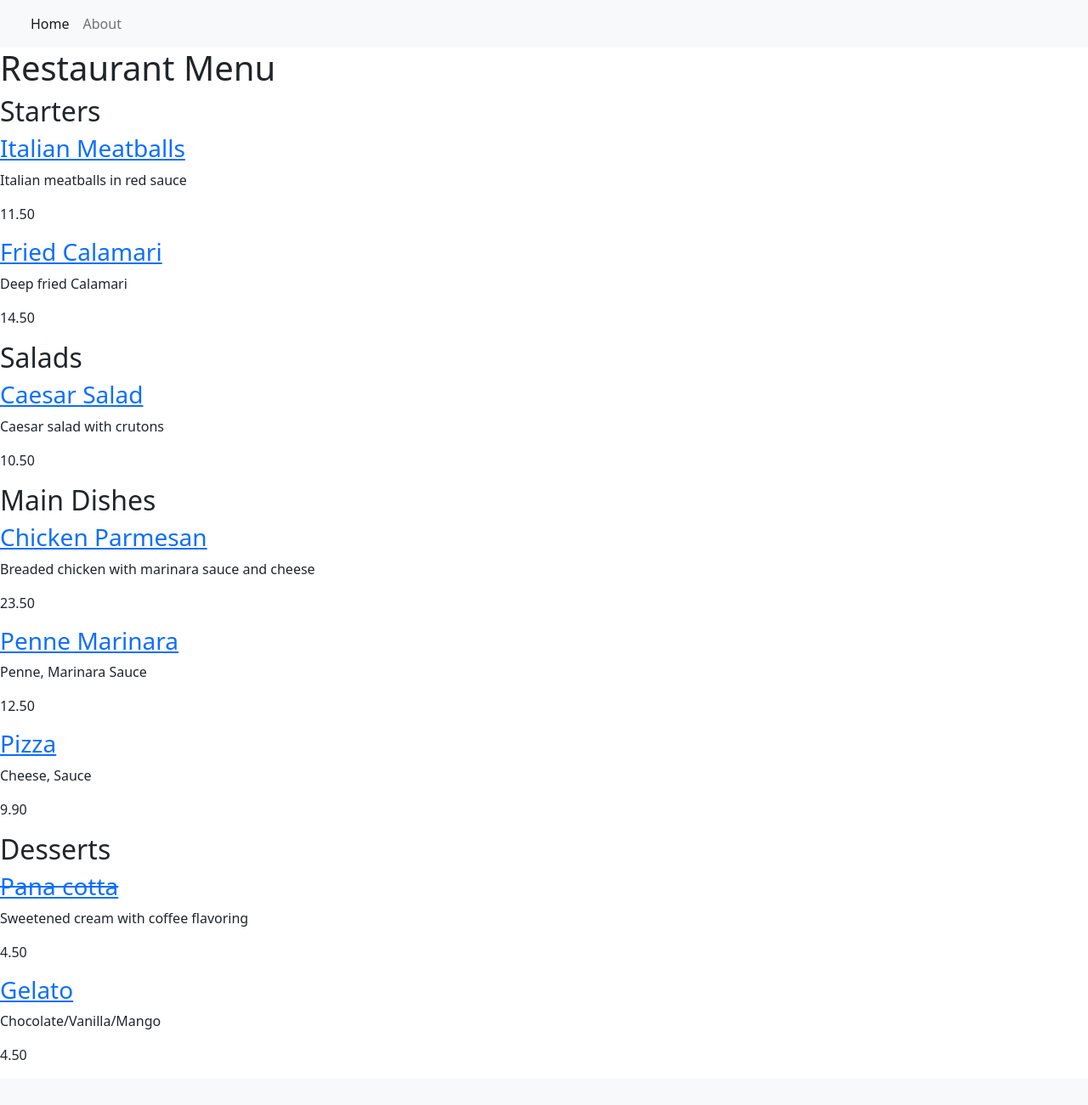
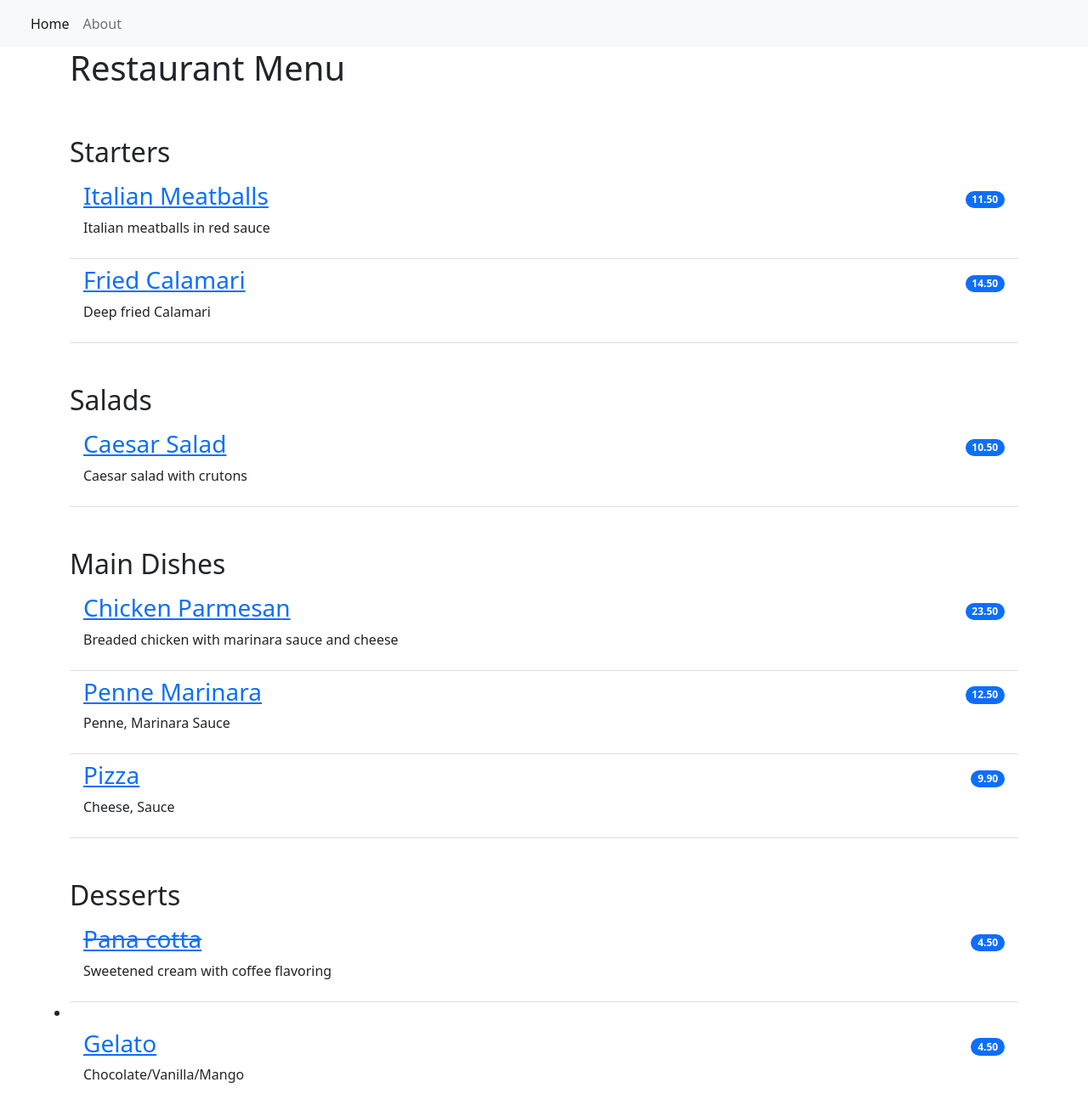
Before and after one commit to emilyhalperin96/restaurant_web_app, a Django app: page / in a window 1280 px wide. Shown: the whole page at 85% size. Before the commit the page ends 1248 px from the top, so only its background shows below. Run offline with Django 4.2, Linux system fonts and the light colour scheme; data comes from the database, SQL or seed files in the repository; some libraries are stand-ins or nearby versions.

Commit message:
add styling

```diff
--- a/restaurant_menu/urls.py
+++ b/restaurant_menu/urls.py
@@ -3,5 +3,5 @@ from . import views
 
 urlpatterns = [
     path('', views.MenuList.as_view(), name='home'),
-    path('item/<int:pk>/', views.MenuItemDetail.as_view(), name='menu_item')
+    path('item/<int:pk>/', views.MenuItemDetail.as_view(), name='menu_item'),
 ]
--- a/templates/index.html
+++ b/templates/index.html
@@ -1,20 +1,36 @@
 {% extends 'base.html' %}
 {% block content %}
+
+<div class="container">
         <h1>Restaurant Menu</h1>
+        <ul class="list-group list-group-flush">
             {% for meal in meals %}
-            <h2>{{ meal.1 }}</h2>
+                <h2 class="pt-5">{{ meal.1 }}</h2>
                     {% for m in item_list %}
                         {% if m.meal_type  == meal.0 %}
                             {% if m.status == 0 %}
+
+                            <li class="list-group-item d-flex justify-content-between align-items-center border-0 pb-0">
                                 <a href="{% url 'menu_item' m.pk %}"><h3><del>{{ m.meal }}</del></h3></a>
+                                <span class="badge bg-primary rounded-pill">{{m.price}}</span>
+                            </li>
+                            <li class="list-group-item pt-0">
                                 <p>{{ m.description }}</p>
-                            <p>{{ m.price }}</p>
+                            </li>
+                            <li>
+                            </li>
                                 {% else %}
+                                <li class="list-group-item d-flex justify-content-between align-items-center border-0 pb-0">
                                     <a href="{% url 'menu_item' m.pk %}"><h3>{{m.meal}}</h3></a>
+                                    <span class="badge bg-primary rounded-pill">{{m.price}}</span>
+                                </li>
+                                <li class="list-group-item pt-0">
                                     <p>{{ m.description }}</p>
-                            <p>{{ m.price }}</p>
+                                </li>
                             {% endif%}
                         {% endif %}
                     {% endfor %}
             {% endfor%}
+    </ul>
+</div>
 {% endblock content %}
--- a/templates/menu_item_detail.html
+++ b/templates/menu_item_detail.html
@@ -1,8 +1,9 @@
 {% extends 'base.html' %}
 {% block content %}
 
-        <h1>{{item.meal}}</h1>
+<div class="container">
+        <h1 class="pt-5">{{item.meal}}</h1>
         <p>{{item.description}}</p>
         <p>{{item.price}}</p>
-
+</div>
 {% endblock content %}
```
Lines whose indentation alone changed are shown as unchanged.
